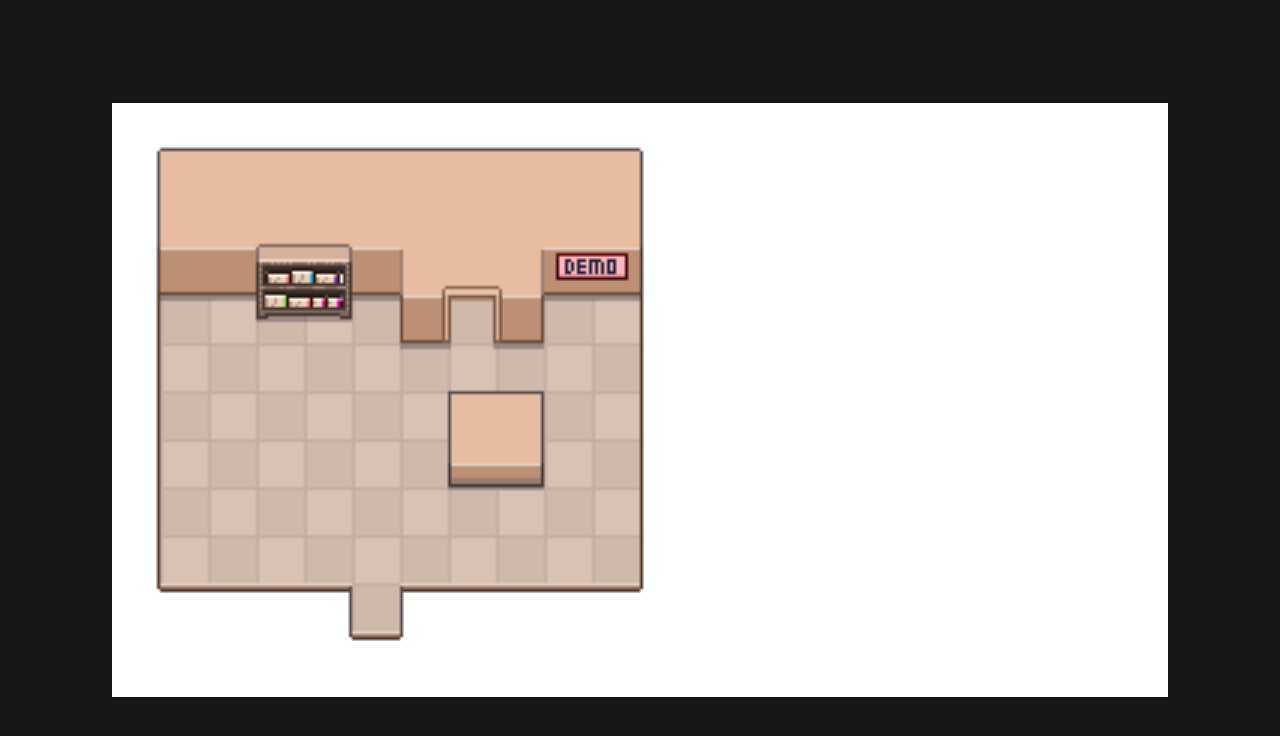
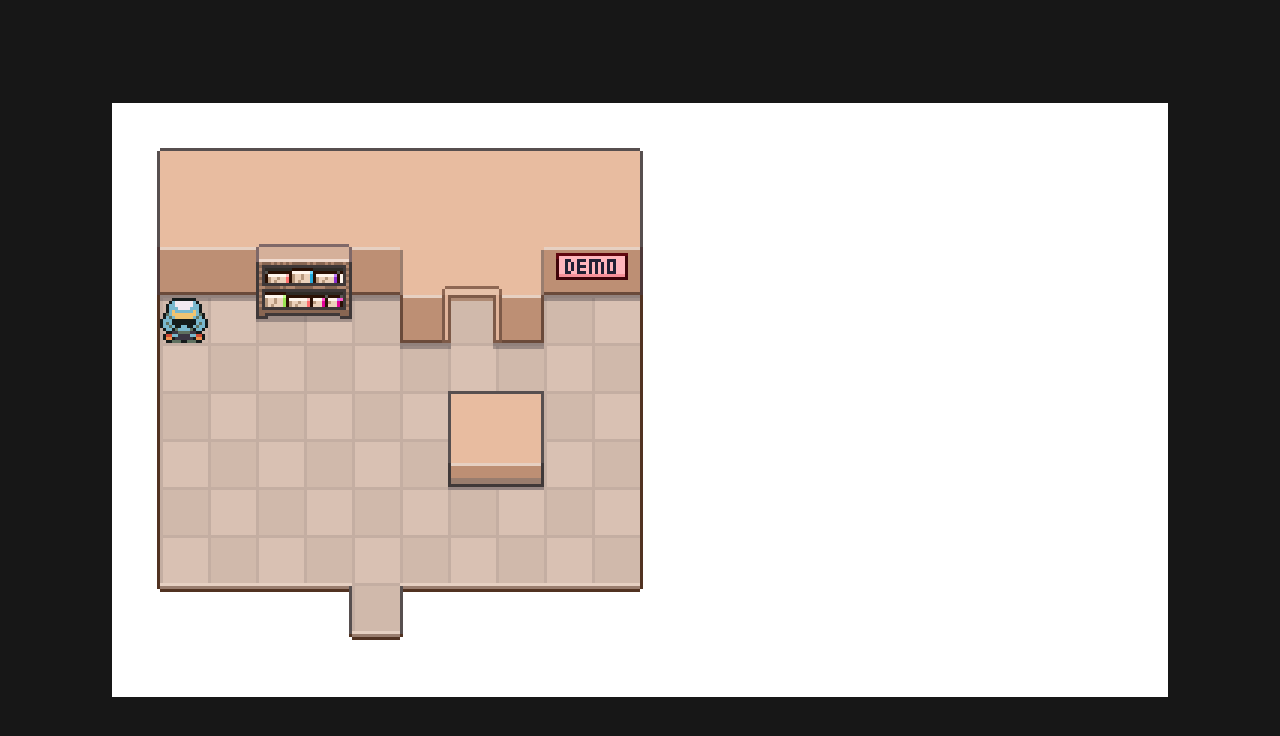
Before and after one commit to SeanConnorz/pixel-game, a React (Create React App) app: page /metaverse in a window 1280 px wide. Shown: the top 736 px of the page. Built offline with nearby package versions, Linux system fonts and the light colour scheme.

Commit message:
adding character to map

```diff
--- a/src/components/Metaverse/Index.jsx
+++ b/src/components/Metaverse/Index.jsx
@@ -1,5 +1,6 @@
 import { init } from "./logic/init";
 import { useState, useEffect } from "react";
+import "./styles.css";
 
 export default function Metaverse() {
   useEffect(() => {
--- a/src/components/Metaverse/logic/Overworld.js
+++ b/src/components/Metaverse/logic/Overworld.js
@@ -13,5 +13,13 @@ export class Overworld {
       this.ctx.drawImage(image, 0, 0);
     };
     image.src = "../../images/metaverse/maps/DemoLower.png";
+
+    let x = 1;
+    let y = 4;
+    const hero = new Image();
+    hero.onload = () => {
+      this.ctx.drawImage(hero, 0, 0, 16, 16, x * 16, y * 16, 16, 16);
+    };
+    hero.src = "../../images/metaverse/characters/SpriteSheet.png";
   }
 }
--- /dev/null
+++ b/src/components/Metaverse/styles.css
@@ -0,0 +1,3 @@
+.game-container canvas {
+  image-rendering: pixelated;
+}
```
Also changed, not shown: public/images/metaverse/characters/SpriteSheet.png (added), 1 other file (tests, documents, lock files or other folders).
